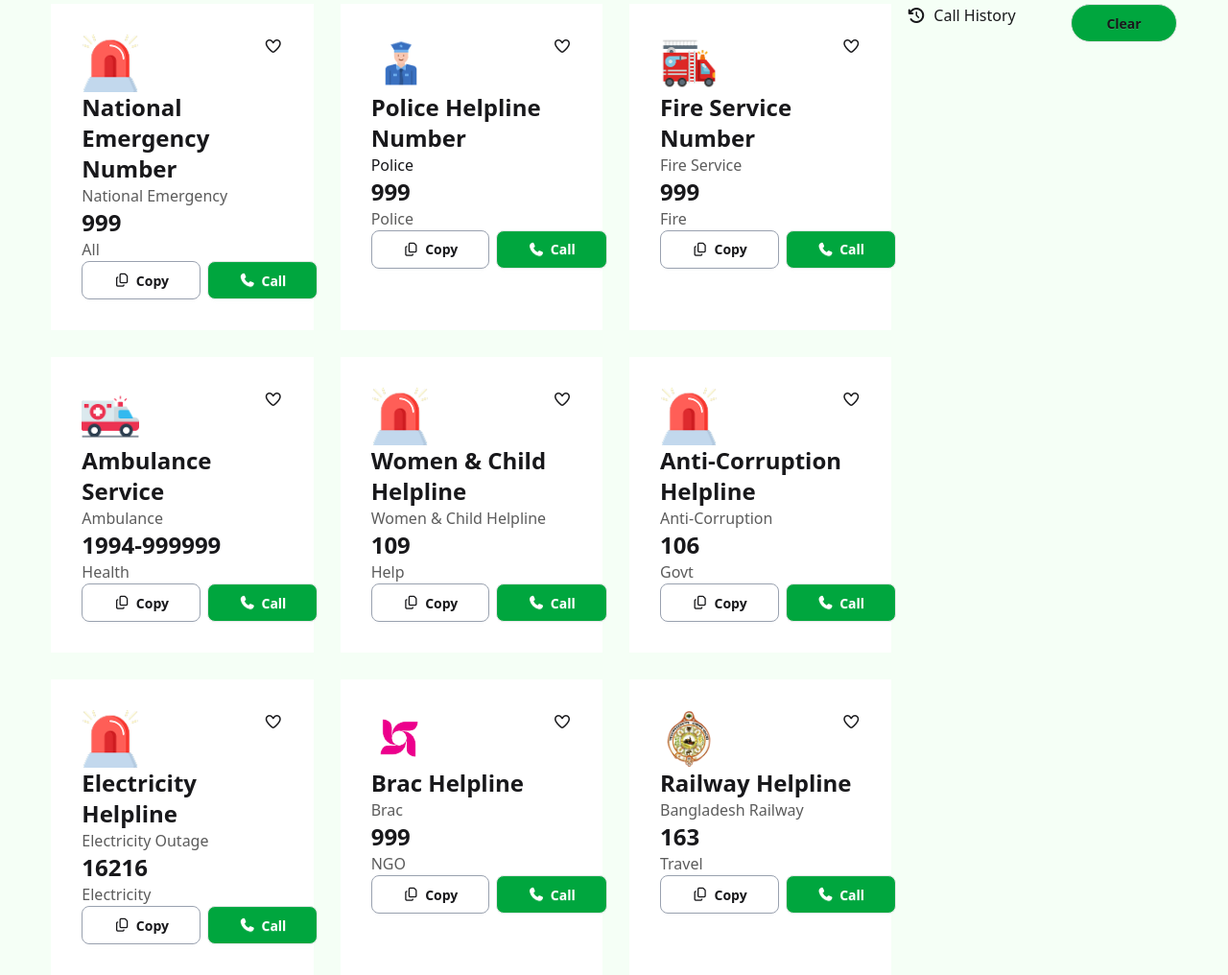
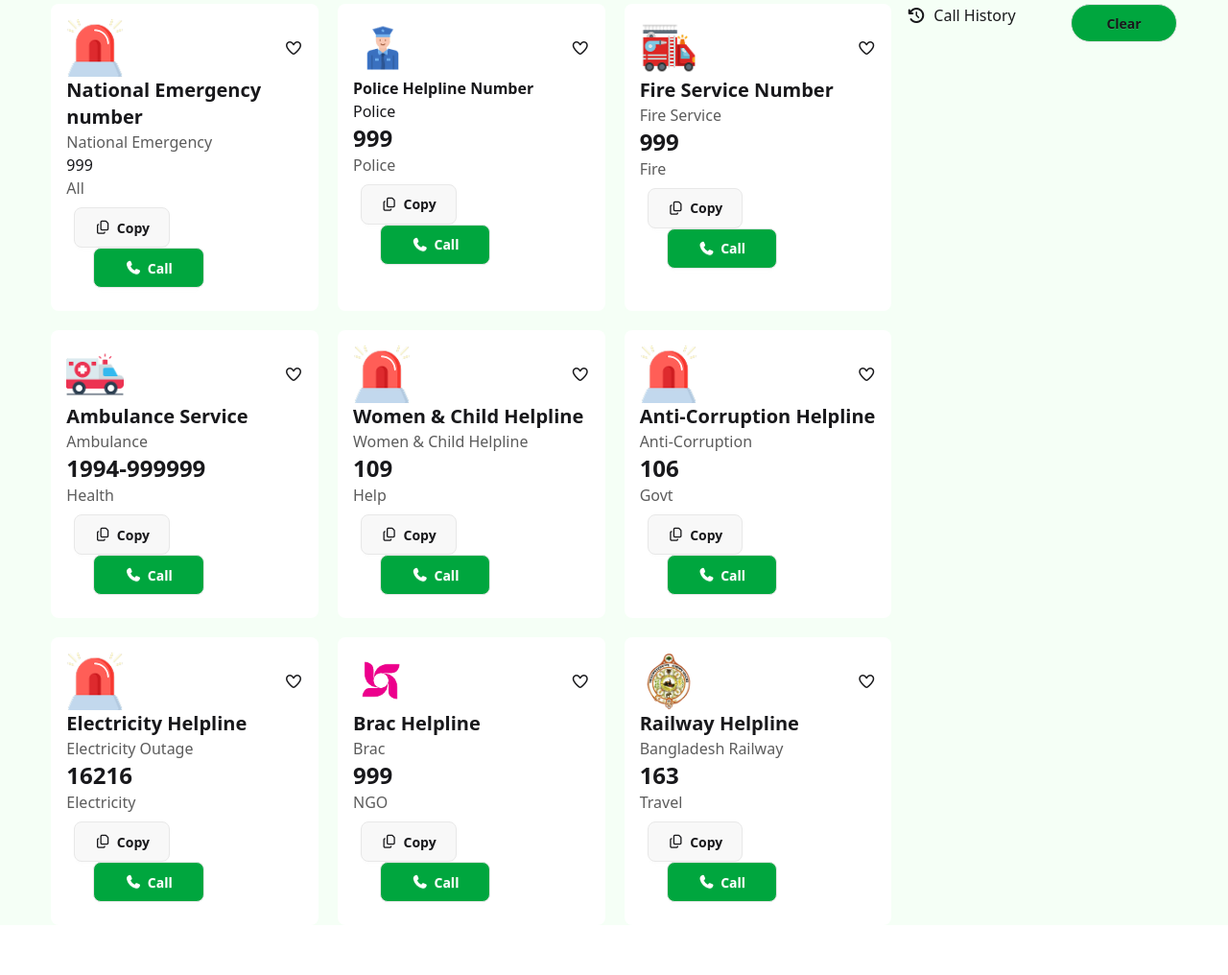
Before and after one commit to harun409316/assignment-5-repo, a plain HTML site: page index.html in a window 1280 px wide. Shown: the part 412-1428 px from the top of the page at 96% size. After the commit the page ends 1376 px from the top, so only its background shows below. Drawn offline with nearby package versions, Linux system fonts and the light colour scheme.

Commit message:
my second commit

```diff
--- a/index.html
+++ b/index.html
@@ -13,6 +13,8 @@
 
 </head>
 <body class="bg-[#f5fff6] ">
+
+      <!-- nav bar design  -->
       <div class="parent md:flex justify-between p-6 md:mx-[50px] mx-auto">
 
         <div>
@@ -28,8 +30,7 @@
 
         <div class="flex gap-3 justify-center items-center bg-[#41ff6b1a]  px-9 py-3 rounded-[50px] ">
            <div>
-
-            <h1 class=" ">0</h1>
+            <h1><span id="counter">0</span></h1>
            </div>
             <div>
                <img class=" w-[50px] h-[50px] " src="./assets/heart.png" alt="">
@@ -37,7 +38,7 @@
 
         </div>
         <div class="flex gap-3 justify-center items-center bg-[#41ff6b1a]  px-5 py-[14px] rounded-[50px]  ">
-            <h1 class=" font-bold">100</h1>
+            <h1 class=" font-bold "><span id="counters">100</span></h1>
             <div>
                 <img class=" w-[23px]  " src="./assets/coin.png" alt="">
             </div>
@@ -52,7 +53,9 @@
        </div>
     </div>
     </div>
+   <!-- nav bar design end -->
 
+   <!-- banner section start  -->
    <div class=" md:mx-auto">
     <div class=" mb-12 justify-center items-center flex flex-col  bg-gradient-to-r from-[#013223] via-[#006747]  to-[#013223]">
         <img class=" mt-8 w-[92px]" src="./assets/logo.png" alt="">
@@ -61,228 +64,194 @@
 
     </div>
    </div>
-
-   <!-- main section  -->
+   <!-- banner section end  -->
    <div class="main_parent w-11/12 mx-auto grid md:grid-cols-12 gap-4 grid-cols-2  ">
-
     <!-- card section  -->
     <div class=" col-span-9 ">
-        <div class=" grid xl:grid-cols-3 grid-cols-2 gap-7  ">
+        <div class=" grid xl:grid-cols-3 grid-cols-2 gap-5  ">
 
-            <div class="  p-8 bg-white ">
-                <div class=" flex justify-between">
+            <!-- card -->
+    <div class="card bg-white p-4 ">
+        <div class="flex justify-between items-center ">
             <img class=" w-[60px]" src="./assets/emergency.png" alt="">
-                    <div>
-                        <i class="fa-regular fa-heart"></i>
+            <i class="fa-regular fa-heart heart"></i>
         </div>
+        <h3 class=" font-bold text-xl">National Emergency number</h3>
+        <h2 class=" text-[#5c5c5c] ">National Emergency</h2>
+        <h4>999</h4>
+        <h1 class=" text-[#5c5c5c] ">All</h1>
+        <div class="btn-group p-2 ">
+
+          <button class="btn copy   px-1 md:px-5 py-5 rounded-lg "><i class="fa-regular fa-copy"></i>Copy</button>
+          <button class="btn call call-btn bg-[#00a63e] rounded-lg text-white px-2 md:px-8 py-5 md:ml-5 ml-1"><i class="fa-solid fa-phone "></i>Call</button>
         </div>
-                <div>
-                    <h1 class=" font-bold text-2xl">National Emergency Number</h1>
-                <h1 class=" text-[#5c5c5c] ">National Emergency</h1>
-                <h1 class=" font-bold text-2xl">999</h1>
-
-                    <h1 class=" text-[#5c5c5c] ">All</h1>
-
-
-                <div class="join  lg:join-horizontal gap-2 ">
-                    <button class="btn join-item rounded-lg py-3 px-8 border border-gray-400 bg-[#ffffff]  "><i class="fa-regular fa-copy"></i>Copy</button>
-                    <button class="btn join-item bg-[#00a63e] rounded-lg text-white py-3 px-8  "><i class="fa-solid fa-phone "></i>Call</button>
 
       </div>
+
+    <div class="card bg-white p-4 ">
+        <div class="flex justify-between items-center ">
+            <img class=" w-[60px]" src="./assets/police.png" alt="">
+            <i class="fa-regular fa-heart heart"></i>
         </div>
+        <h3 class=" font-bold text-2l">Police Helpline Number</h3>
+        <h1 class=" text[#5c5c5c] ">Police</h1>
+        <h4 class=" font-bold text-2xl">999</h4>
+        <h1 class=" text-[#5c5c5c] ">Police</h1>
+        <div class="btn-group p-2 ">
+
+          <button class="btn copy  px-1 md:px-5  py-5 rounded-lg "><i class="fa-regular fa-copy"></i>Copy</button>
+          <button class="btn call call-btn bg-[#00a63e] rounded-lg text-white px-2 md:px-8 py-5 md:ml-5 ml-1"><i class="fa-solid fa-phone "></i>Call</button>
         </div>
-            <div class="  p-8 bg-white ">
-                <div class=" flex justify-between">
-                    <img class=" w-[60px]" src="./assets/police.png" alt="">
-                    <div>
-                        <i class="fa-regular fa-heart"></i>
-                    </div>
-                </div>
-                <div>
-                    <h1 class=" font-bold text-2xl">Police Helpline Number</h1>
-                <h1 class=" text[#5c5c5c] ">Police</h1>
-                <h1 class=" font-bold text-2xl">999</h1>
-
-                    <h1 class=" text-[#5c5c5c] ">Police</h1>
-
-
-                <div class="join  lg:join-horizontal gap-2 ">
-                    <button class="btn join-item rounded-lg py-3 px-8 border border-gray-400 bg-[#ffffff]  "><i class="fa-regular fa-copy"></i>Copy</button>
-                    <button class="btn join-item bg-[#00a63e] rounded-lg text-white py-3 px-8  "><i class="fa-solid fa-phone "></i>Call</button>
 
       </div>
+
+    <div class="card bg-white p-4 ">
+        <div class="flex justify-between items-center ">
+            <img class=" w-[60px]"  src="./assets/fire-service.png" alt="">
+            <i class="fa-regular fa-heart heart"></i>
         </div>
-            </div>
-            <div class=" p-8 bg-white ">
-                <div class=" flex justify-between">
-                    <img class=" w-[60px]"  src="./assets/fire-service.png" alt="">
-                    <div>
-                        <i class="fa-regular fa-heart"></i>
-                    </div>
-                </div>
-                <div>
-                    <h1 class=" font-bold text-2xl">Fire Service <br> Number</h1>
+        <h3 class=" font-bold text-xl">Fire Service Number</h3>
         <h1 class=" text-[#5c5c5c] ">Fire Service</h1>
-                <h1 class=" font-bold text-2xl">999</h1>
+        <h4 class=" font-bold text-2xl">999</h4>
 
             <h1 class=" text-[#5c5c5c] ">Fire</h1>
 
+        <div class="btn-group p-2 ">
 
-                <div class="join  lg:join-horizontal gap-2 ">
-                    <button class="btn join-item rounded-lg py-3 px-8 border border-gray-400 bg-[#ffffff]  "><i class="fa-regular fa-copy"></i>Copy</button>
-                    <button class="btn join-item bg-[#00a63e] rounded-lg text-white py-3 px-8  "><i class="fa-solid fa-phone "></i>Call</button>
+          <button class="btn copy  px-1 md:px-5 py-5 rounded-lg "><i class="fa-regular fa-copy"></i>Copy</button>
+          <button class="btn call call-btn bg-[#00a63e]  rounded-lg text-white px-2 md:px-8 py-5 md:ml-5 ml-1 "><i class="fa-solid fa-phone "></i>Call</button>
+        </div>
 
       </div>
+
+    <div class="card bg-white p-4 ">
+        <div class="flex justify-between items-center ">
+            <img class=" w-[60px]"  src="./assets/ambulance.png" alt="">
+            <i class="fa-regular fa-heart heart"></i>
         </div>
-            </div>
-            <div class="  p-8 bg-white ">
-                <div class=" flex justify-between">
-                    <img class=" w-[60px]"  src="./assets/ambulance.png" alt="">
-                    <div>
-                        <i class="fa-regular fa-heart"></i>
-                    </div>
-                </div>
-                <div>
-                    <h1 class=" font-bold text-2xl">Ambulance <br> Service</h1>
+        <h3 class=" font-bold text-xl">Ambulance  Service</h3>
         <h1 class=" text-[#5c5c5c] ">Ambulance</h1>
-                <h1 class=" font-bold text-2xl">1994-999999</h1>
+        <h4 class=" font-bold text-2xl">1994-999999</h4>
 
             <h1 class=" text-[#5c5c5c] ">Health</h1>
+        <div class="btn-group p-2 ">
 
-
-                <div class="join  lg:join-horizontal gap-2 ">
-                    <button class="btn join-item rounded-lg py-3 px-8 border border-gray-400 bg-[#ffffff]  "><i class="fa-regular fa-copy"></i>Copy</button>
-                    <button class="btn join-item bg-[#00a63e] rounded-lg text-white py-3 px-8  "><i class="fa-solid fa-phone "></i>Call</button>
+          <button class="btn copy   px-1 md:px-5  py-5 rounded-lg "><i class="fa-regular fa-copy"></i>Copy</button>
+          <button class="btn call call-btn bg-[#00a63e] rounded-lg text-white px-2 md:px-8 py-5 md:ml-5 ml-1"><i class="fa-solid fa-phone "></i>Call</button>
+        </div>
 
       </div>
+
+    <div class="card bg-white p-4 ">
+        <div class="flex justify-between items-center ">
+            <img class=" w-[60px]"  src="./assets/emergency.png" alt="">
+            <i class="fa-regular fa-heart heart"></i>
         </div>
-            </div>
-            <div class=" p-8 bg-white ">
-                <div class=" flex justify-between">
-                    <img class=" w-[60px]"  src="./assets/emergency.png" alt="">
-                    <div>
-                        <i class="fa-regular fa-heart"></i>
-                    </div>
-                </div>
-                <div>
-                    <h1 class=" font-bold text-2xl">Women & Child Helpline</h1>
+        <h3 class=" font-bold text-xl">Women & Child Helpline</h3>
         <h1 class=" text-[#5c5c5c] ">Women & Child Helpline</h1>
-                <h1 class=" font-bold text-2xl">109</h1>
+        <h4 class=" font-bold text-2xl">109</h4>
 
             <h1 class=" text-[#5c5c5c] ">Help</h1>
 
 
-                <div class="join  lg:join-horizontal gap-2 ">
-                    <button class="btn join-item rounded-lg py-3 px-8 border border-gray-400 bg-[#ffffff]  "><i class="fa-regular fa-copy"></i>Copy</button>
-                    <button class="btn join-item bg-[#00a63e] rounded-lg text-white py-3 px-8  "><i class="fa-solid fa-phone "></i>Call</button>
+        <div class="btn-group p-2 ">
+
+          <button class="btn copy   px-1 md:px-5  py-5 rounded-lg "><i class="fa-regular fa-copy"></i>Copy</button>
+          <button class="btn call call-btn bg-[#00a63e] rounded-lg text-white px-2 md:px-8 py-5 md:ml-5 ml-1"><i class="fa-solid fa-phone "></i>Call</button>
+        </div>
 
       </div>
+    <div class="card bg-white p-4 ">
+        <div class="flex justify-between items-center ">
+            <img class=" w-[60px]"  src="./assets/emergency.png" alt="">
+            <i class="fa-regular fa-heart heart"></i>
         </div>
-            </div>
-            <div class="p-8 bg-white ">
-                <div class=" flex justify-between">
-                    <img class=" w-[60px]"  src="./assets/emergency.png" alt="">
-                    <div>
-                        <i class="fa-regular fa-heart"></i>
-                    </div>
-                </div>
-                <div>
-                    <h1 class=" font-bold text-2xl">Anti-Corruption Helpline</h1>
+        <h3 class=" font-bold text-xl">Anti-Corruption Helpline</h3>
         <h1 class=" text-[#5c5c5c] ">Anti-Corruption</h1>
-                <h1 class=" font-bold text-2xl">106</h1>
+        <h4 class=" font-bold text-2xl">106</h4>
 
             <h1 class=" text-[#5c5c5c] ">Govt</h1>
 
 
-                <div class="join  lg:join-horizontal gap-2 ">
-                    <button class="btn join-item rounded-lg py-3 px-8 border border-gray-400 bg-[#ffffff]  "><i class="fa-regular fa-copy"></i>Copy</button>
-                    <button class="btn join-item bg-[#00a63e] rounded-lg text-white py-3 px-8  "><i class="fa-solid fa-phone "></i>Call</button>
+        <div class="btn-group p-2 ">
 
-                  </div>
-                </div>
-            </div>
-            <div class="p-8 bg-white ">
-                <div class=" flex justify-between">
-                    <img class=" w-[60px]"  src="./assets/emergency.png" alt="">
-                    <div>
-                        <i class="fa-regular fa-heart"></i>
-                    </div>
-                </div>
-                <div>
-                    <h1 class=" font-bold text-2xl">Electricity Helpline</h1>
-                <h1 class=" text-[#5c5c5c] ">Electricity Outage</h1>
-                <h1 class=" font-bold text-2xl">16216</h1>
-
-                    <h1 class=" text-[#5c5c5c] ">Electricity</h1>
-
-
-                <div class="join  lg:join-horizontal gap-2 ">
-                    <button class="btn join-item rounded-lg py-3 px-8 border border-gray-400 bg-[#ffffff]  "><i class="fa-regular fa-copy"></i>Copy</button>
-                    <button class="btn join-item bg-[#00a63e] rounded-lg text-white py-3 px-8  "><i class="fa-solid fa-phone "></i>Call</button>
-
-                  </div>
-                </div>
-            </div>
-            <div class="p-8 bg-white ">
-                <div class=" flex justify-between">
-                    <img class=" w-[60px]"  src="./assets/brac.png" alt="">
-                    <div>
-                        <i class="fa-regular fa-heart"></i>
-                    </div>
-                </div>
-                <div>
-                    <h1 class=" font-bold text-2xl">Brac Helpline</h1>
-                <h1 class=" text-[#5c5c5c] ">Brac</h1>
-                <h1 class=" font-bold text-2xl">999</h1>
-
-                    <h1 class=" text-[#5c5c5c] ">NGO</h1>
-
-
-                <div class="join  lg:join-horizontal gap-2 ">
-                    <button class="btn join-item rounded-lg py-3 px-8 border border-gray-400 bg-[#ffffff]  "><i class="fa-regular fa-copy"></i>Copy</button>
-                    <button class="btn join-item bg-[#00a63e] rounded-lg text-white py-3 px-8  "><i class="fa-solid fa-phone "></i>Call</button>
-
-                  </div>
-                </div>
-            </div>
-            <div class="p-8 bg-white ">
-                <div class=" flex justify-between">
-                    <img class=" w-[60px]"  src="./assets/Bangladesh-Railway.png" alt="">
-                    <div>
-                        <i class="fa-regular fa-heart"></i>
+          <button class="btn copy  px-1 md:px-5  py-5 rounded-lg "><i class="fa-regular fa-copy"></i>Copy</button>
+          <button class="btn call call-btn bg-[#00a63e] rounded-lg text-white px-2 md:px-8 py-5 md:ml-5 ml-1"><i class="fa-solid fa-phone "></i>Call</button>
         </div>
 
       </div>
-                <div>
-                    <h1 class=" font-bold text-2xl">Railway Helpline </h1>
+
+    <div class="card bg-white p-4 ">
+        <div class="flex justify-between items-center ">
+            <img class=" w-[60px]"  src="./assets/emergency.png" alt="">
+            <i class="fa-regular fa-heart heart"></i>
+        </div>
+        <h3 class=" font-bold text-xl">Electricity Helpline</h3>
+        <h1 class=" text-[#5c5c5c] ">Electricity Outage</h1>
+        <h4 class=" font-bold text-2xl">16216</h4>
+
+            <h1 class=" text-[#5c5c5c] ">Electricity</h1>
+        <div class="btn-group p-2 ">
+
+          <button class="btn copy   px-1 md:px-5  py-5 rounded-lg "><i class="fa-regular fa-copy"></i>Copy</button>
+          <button class="btn call call-btn bg-[#00a63e] rounded-lg text-white px-2 md:px-8 py-5 md:ml-5 ml-1"><i class="fa-solid fa-phone "></i>Call</button>
+        </div>
+
+      </div>
+
+    <div class="card bg-white p-4 ">
+        <div class="flex justify-between items-center ">
+            <img src="./assets/brac.png" class=" w-[60px] " alt="">
+            <i class="fa-regular fa-heart heart"></i>
+        </div>
+        <h3 class=" font-bold text-xl">Brac Helpline</h3>
+        <h1 class=" text-[#5c5c5c] ">Brac</h1>
+        <h4 class=" font-bold text-2xl">999</h4>
+
+            <h1 class=" text-[#5c5c5c] ">NGO</h1>
+        <div class="btn-group p-2 ">
+
+          <button class="btn copy  px-1 md:px-5 py-5 rounded-lg "><i class="fa-regular fa-copy"></i>Copy</button>
+          <button class="btn call call-btn bg-[#00a63e] rounded-lg text-white px-2 md:px-8 py-5 md:ml-5 ml-1 "><i class="fa-solid fa-phone "></i>Call</button>
+        </div>
+
+      </div>
+
+    <div class="card bg-white p-4 ">
+        <div class="flex justify-between items-center ">
+            <img class=" w-[60px]"  src="./assets/Bangladesh-Railway.png" alt="">
+            <i class="fa-regular fa-heart heart"></i>
+        </div>
+        <h3 class=" font-bold text-xl">Railway Helpline </h3>
         <h1 class=" text-[#5c5c5c] ">Bangladesh Railway</h1>
-                <h1 class=" font-bold text-2xl">163</h1>
+        <h4 class=" font-bold text-2xl">163</h4>
 
             <h1 class=" text-[#5c5c5c] ">Travel</h1>
+        <div class="btn-group p-2 ">
 
-
-                <div class="join  lg:join-horizontal gap-2 ">
-                    <button class="btn join-item rounded-lg py-3 px-8 border border-gray-400 bg-[#ffffff]  "><i class="fa-regular fa-copy"></i>Copy</button>
-                    <button class="btn join-item bg-[#00a63e] rounded-lg text-white py-3 px-8  "><i class="fa-solid fa-phone "></i>Call</button>
-
-                  </div>
-                </div>
+          <button class="btn copy   px-1 md:px-5  py-5 rounded-lg "><i class="fa-regular fa-copy"></i>Copy</button>
+          <button class="btn call call-btn bg-[#00a63e] rounded-lg text-white px-2 md:px-8 py-5 md:ml-5 ml-1"><i class="fa-solid fa-phone "></i>Call</button>
         </div>
 
       </div>
 
 
+
         </div>
 
+    </div>
     <div class=" col-span-3">
         <div class="flex justify-between">
-    <div>
-        <h1><i class="fa-solid fa-clock-rotate-left mr-2"></i>Call History</h1>
+
+         <div class="history">
+             <h1><i class="fa-solid fa-clock-rotate-left mr-2 "></i>Call History</h1>
+         <div id="historyList"></div>
          </div>
          <button class="btn bg-[#00a63e] rounded-[50px] py-3 px-9 ">Clear</button>
         </div>
      </div>
 
+   </div>
    <script src="/index.js"></script>
 </body>
 </html>
--- a/index.js
+++ b/index.js
@@ -1 +1,57 @@
-console.log('amar name harun');
+// heart icon
+
+let counter = 0;
+const counterElement = document.getElementById('counter');
+const heartElement = document.querySelectorAll('.heart');
+
+
+    for(const heart of heartElement){
+        heart.addEventListener("click", function() {
+            counter++;
+            counterElement.textContent = counter;
+        })
+    }
+//  heart icon end
+let counters = 100;
+const counterElementValue = document.getElementById('counters');
+const callBtn = document.querySelectorAll('.call-btn');
+
+
+    for(let calls of callBtn ){
+        calls.addEventListener('click', function(){
+            counters -= 20;
+            if(counters > 19){
+                alert('the service name and number');
+            }
+
+
+            else if(counters < 20){
+                alert('আপনার পর্যাপ্ত কয়েন নাই! কমপক্ষে ২০ টি কয়েন লাগবে');
+            }
+
+            counterElementValue.textContent = counters;
+
+        })
+    }
+
+    // প্রতিটি বাটনের জন্য ইভেন্ট যোগ
+    const callButtons = document.querySelectorAll(".call");
+
+    const historyList = document.getElementById("historyList");
+
+    // Call বাটন ক্লিক করলে হিস্ট্রিতে যোগ হবে
+    callButtons.forEach(btn => {
+      btn.addEventListener("click", () => {
+        const cardTitle = btn.closest(".card").querySelector("h3").textContent;
+        const cardTitle2 = btn.closest(".card").querySelector("h4").textContent;
+        const time = new Date().toLocaleString();
+
+        const entry = document.createElement("div");
+        entry.className = "entry";
+
+        entry.textContent = `${cardTitle} - ${cardTitle2} - ${time}`;
+
+
+        historyList.prepend(entry);
+      });
+    });
```
Lines whose indentation alone changed are shown as unchanged.
